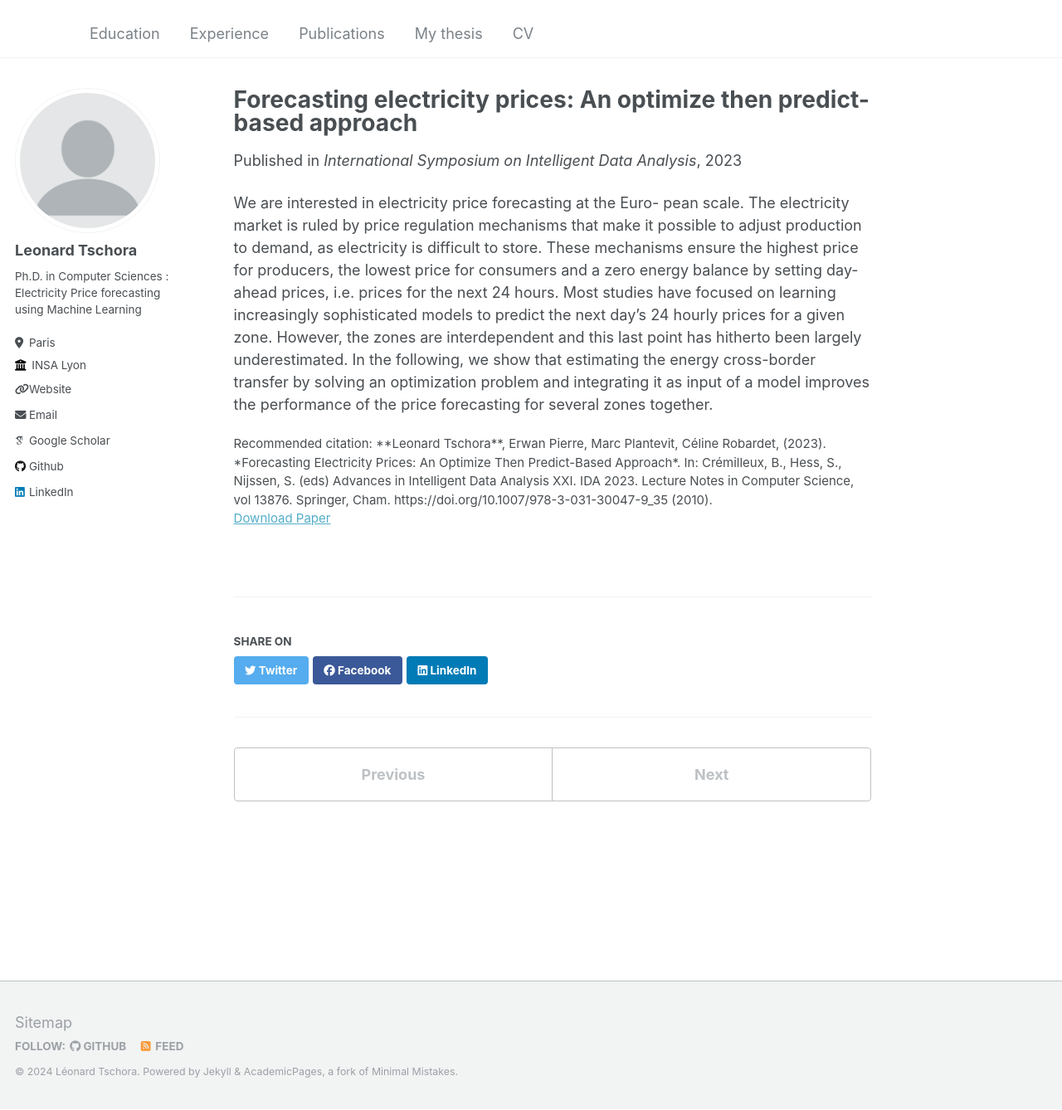
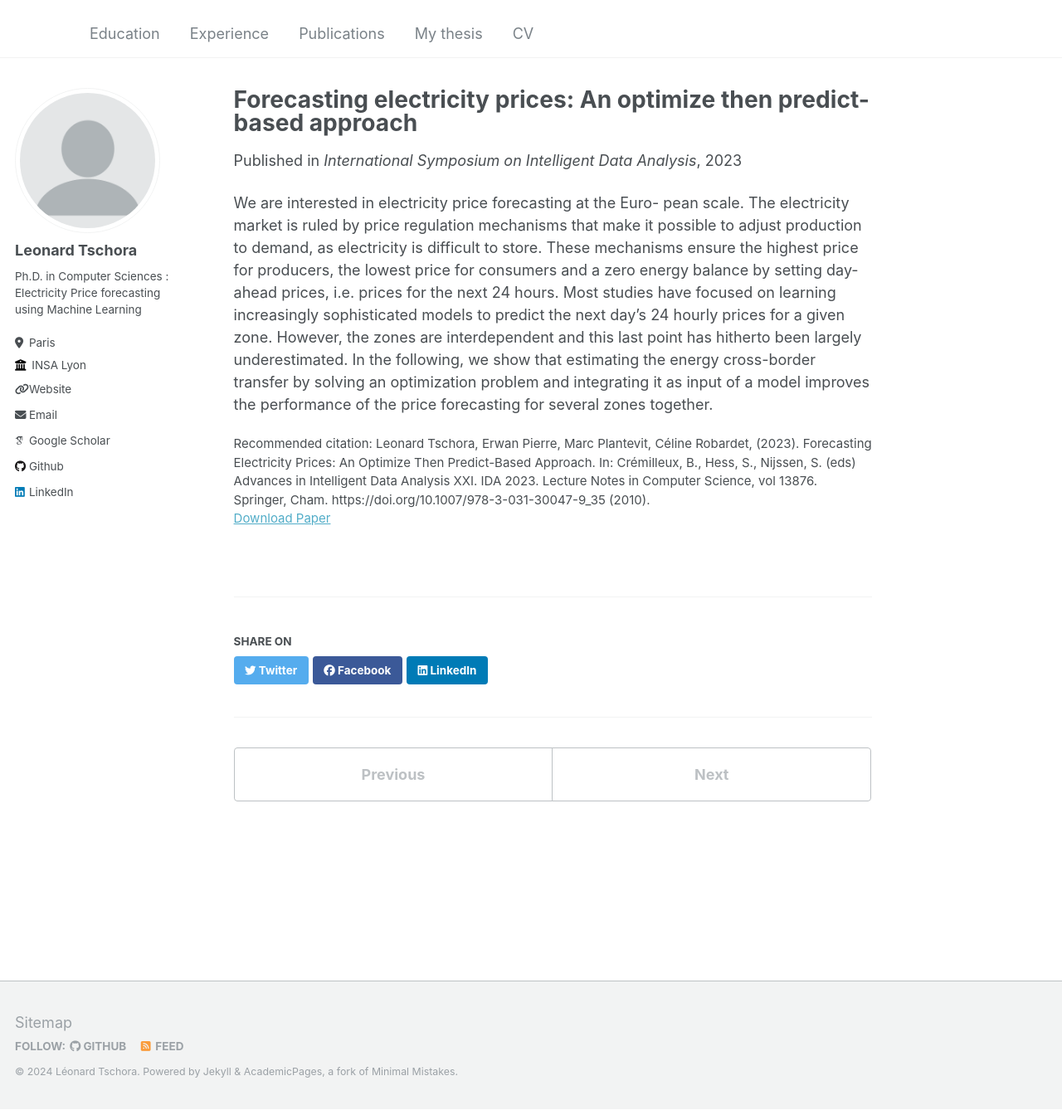
Before and after one commit to leonardtschora/leonardtschora.github.io, a Jekyll site: the page built from _publications/2010-10-01-paper-title-number-2.md, in a window 1280 px wide and 1338 px high. Shown: the whole window at 83% size. Built offline with Jekyll 4.4.1, drawn with Linux system fonts in a browser that asks for light colours; some web fonts are replaced.

```diff
--- a/_publications/2010-10-01-paper-title-number-2.md
+++ b/_publications/2010-10-01-paper-title-number-2.md
@@ -7,7 +7,7 @@ date: 2023-04-01
 venue: 'International Symposium on Intelligent Data Analysis'
 #slidesurl: 'http://academicpages.github.io/files/ida-slides.pdf'
 paperurl: 'http://academicpages.github.io/files/ida.pdf'
-citation: '**Leonard Tschora**, Erwan Pierre, Marc Plantevit, Céline Robardet, (2023). *Forecasting Electricity Prices: An Optimize Then Predict-Based Approach*. In: Crémilleux, B., Hess, S., Nijssen, S. (eds) Advances in Intelligent Data Analysis XXI. IDA 2023. Lecture Notes in Computer Science, vol 13876. Springer, Cham. https://doi.org/10.1007/978-3-031-30047-9_35 (2010). '
+citation: 'Leonard Tschora, Erwan Pierre, Marc Plantevit, Céline Robardet, (2023). Forecasting Electricity Prices: An Optimize Then Predict-Based Approach. In: Crémilleux, B., Hess, S., Nijssen, S. (eds) Advances in Intelligent Data Analysis XXI. IDA 2023. Lecture Notes in Computer Science, vol 13876. Springer, Cham. https://doi.org/10.1007/978-3-031-30047-9_35 (2010). '
 ---
 
 We are interested in electricity price forecasting at the Euro-
```
